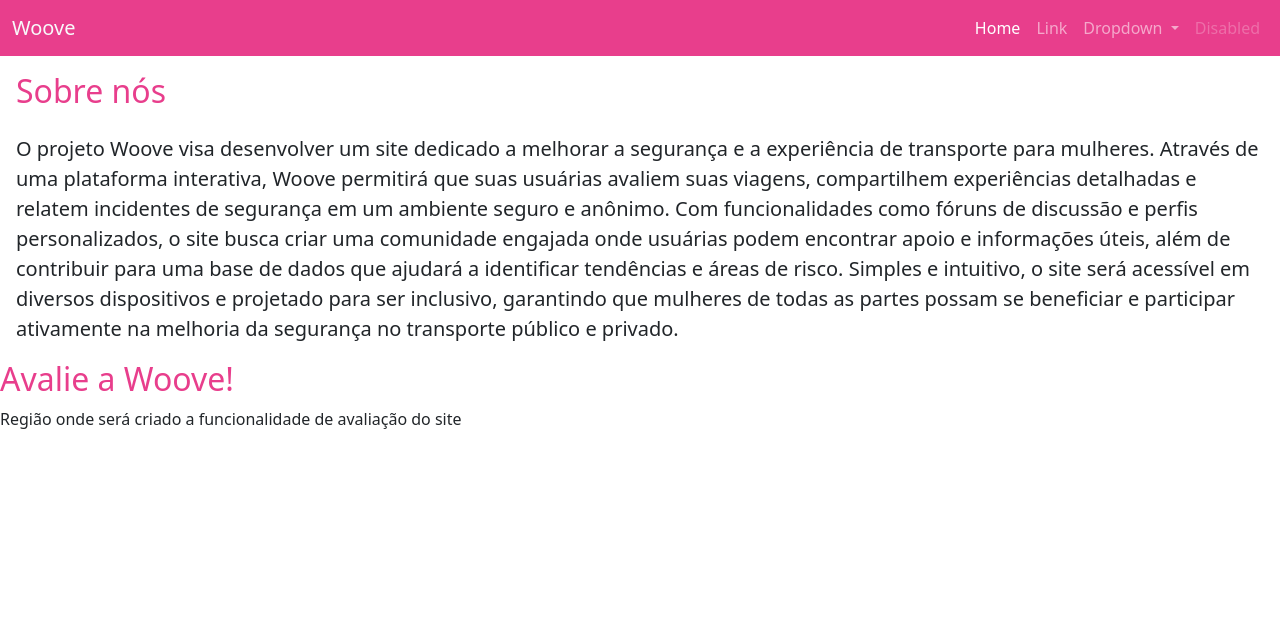
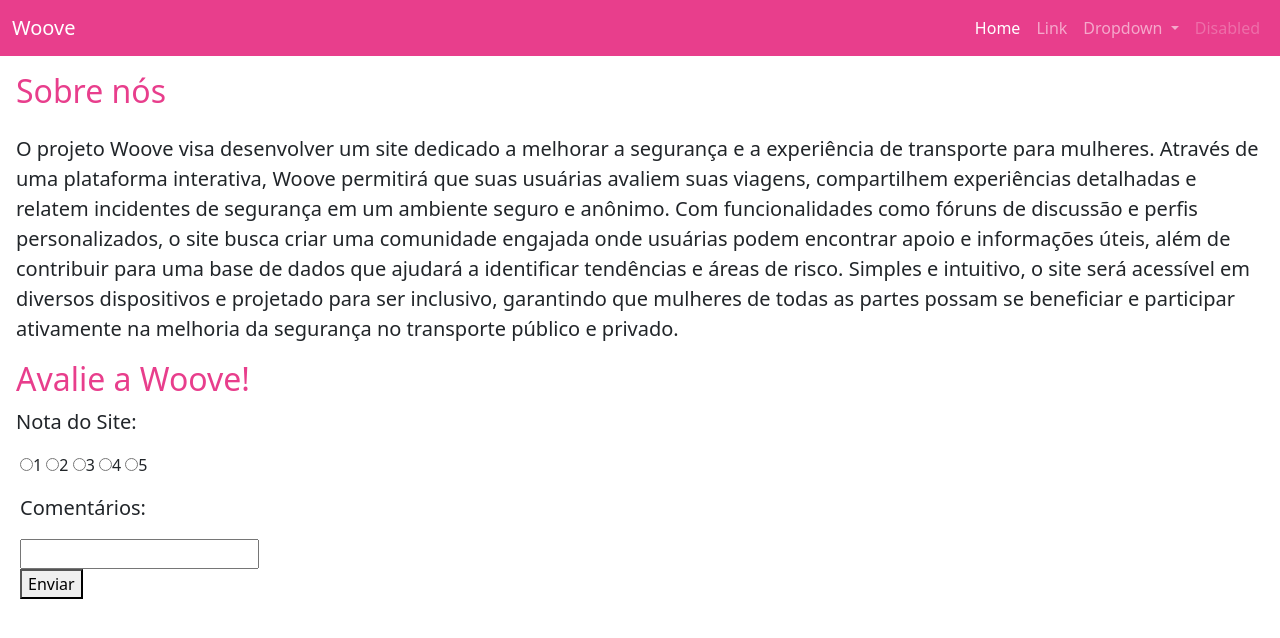
Before and after one commit to ICEI-PUC-Minas-PPLCC-TI/ppl-cc-ti1-2024-1-g-woove, a plain HTML site: page codigo/sobreNos.html in a window 1280 px wide. Drawn offline with nearby package versions, Linux system fonts and the light colour scheme.

Commit message:
Sprint 2 menos zuada

```diff
--- a/codigo/sobreNos.html
+++ b/codigo/sobreNos.html
@@ -9,7 +9,7 @@
 <body>
     <nav class="navbar navbar-expand-lg" data-bs-theme="dark" style="background-color: #e83e8c;">
         <div class="container-fluid">
-          <a class="navbar-brand text-light" href="#">Woove</a>
+          <a class="navbar-brand" href="#">Woove</a>
           <button class="navbar-toggler" type="button" data-bs-toggle="collapse" data-bs-target="#navbarSupportedContent" aria-controls="navbarSupportedContent" aria-expanded="false" aria-label="Toggle navigation">
             <span class="navbar-toggler-icon"></span>
           </button>
@@ -47,12 +47,27 @@
         </p>
     </div>
 
-    <div class="mx-auto">
+    <div class="mt-3 ms-3">
         <h1 class="fs-2" style="color: #e83e8c;">Avalie a Woove!</h1>
+        <p class="fs-5">Nota do Site:</p>
+        <form class="ps-1">
 
-        <p>Região onde será criado a funcionalidade de avaliação do site</p>
+          <input type="radio" name="nota" id="1"><label for="1">1</label>
+          <input type="radio" name="nota" id="2"><label for="2">2</label>
+          <input type="radio" name="nota" id="3"><label for="3">3</label>
+          <input type="radio" name="nota" id="4"><label for="4">4</label>
+          <input type="radio" name="nota" id="5"><label for="5">5</label>
 
-    </div>
+          <p class="fs-5 pt-3">Comentários:</p>
+
+          <input type="text" name="texto" id="feedback">
+
+          <button class="d-block">Enviar</button>
+        </form>
+
+        <form action=""></form>
+
+      </div>
 
     <script src="https://cdn.jsdelivr.net/npm/bootstrap@5.3.3/dist/js/bootstrap.bundle.min.js" integrity="sha384-YvpcrYf0tY3lHB60NNkmXc5s9fDVZLESaAA55NDzOxhy9GkcIdslK1eN7N6jIeHz" crossorigin="anonymous"></script>
 </body>
```
